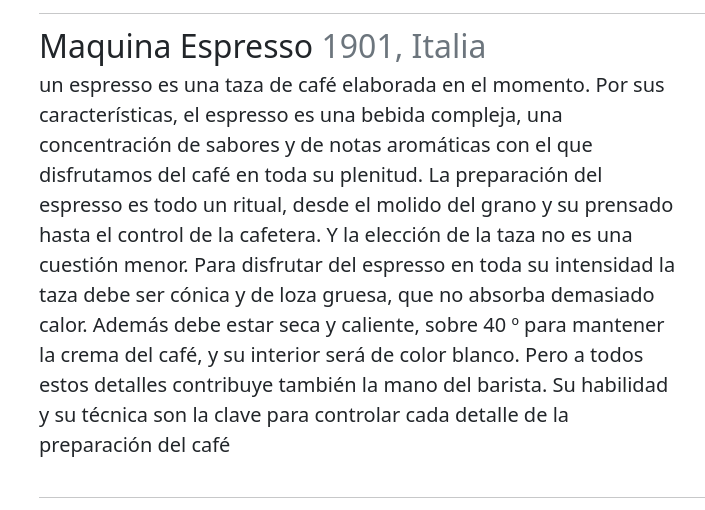
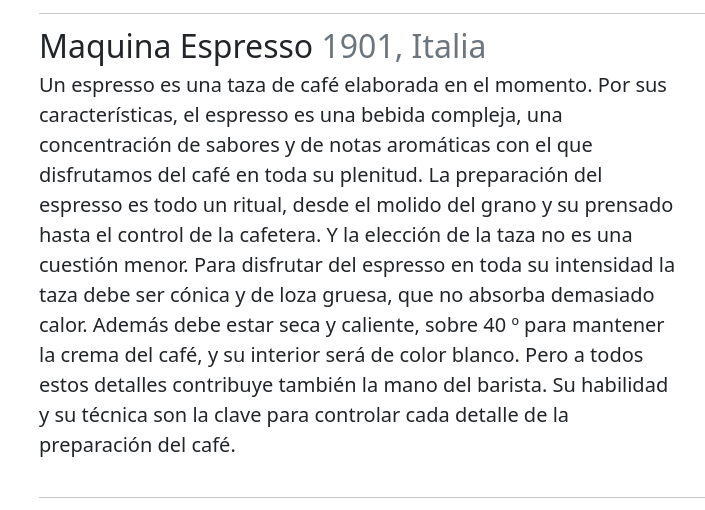
Before and after one commit to diegopirazabal/whiteroseCafe, a plain HTML site: page procesos.html in a window 1280 px wide. Shown: the part 1031-1541 px from the top of the page, 43-748 px from the left. Drawn offline with nearby package versions, Linux system fonts and the light colour scheme.

Commit message:
signos de puntuacion

```diff
--- a/procesos.html
+++ b/procesos.html
@@ -82,11 +82,11 @@
     <div class="row featurette">
       <div class="col-md-7">
         <h2 class="featurette-heading fw-normal lh-1">Maquina Espresso <span class="text-muted">1901, Italia</span></h2>
-        <p class="lead">un espresso es una taza de café elaborada en el momento. Por sus características, el espresso es una bebida compleja, una concentración de sabores y de notas aromáticas con el que disfrutamos del café en toda su plenitud.
+        <p class="lead">Un espresso es una taza de café elaborada en el momento. Por sus características, el espresso es una bebida compleja, una concentración de sabores y de notas aromáticas con el que disfrutamos del café en toda su plenitud.
 
             La preparación del espresso es todo un ritual, desde el molido del grano y su prensado hasta el control de la cafetera. Y la elección de la taza no es una cuestión menor. Para disfrutar del espresso en toda su intensidad la taza debe ser cónica y de loza gruesa, que no absorba demasiado calor. Además debe estar seca y caliente, sobre 40 º para mantener la crema del café, y su interior será de color blanco.
 
-            Pero a todos estos detalles contribuye también la mano del barista. Su habilidad y su técnica son la clave para controlar cada detalle de la preparación del café</p>
+            Pero a todos estos detalles contribuye también la mano del barista. Su habilidad y su técnica son la clave para controlar cada detalle de la preparación del café.</p>
       </div>
       <div class="col-md-5">
         <img src="img/procesoExpreso.avif" height="500" width="500" class="img-fluid" style="max-width: 100%; height: auto;" id="foto3" alt="">
```
